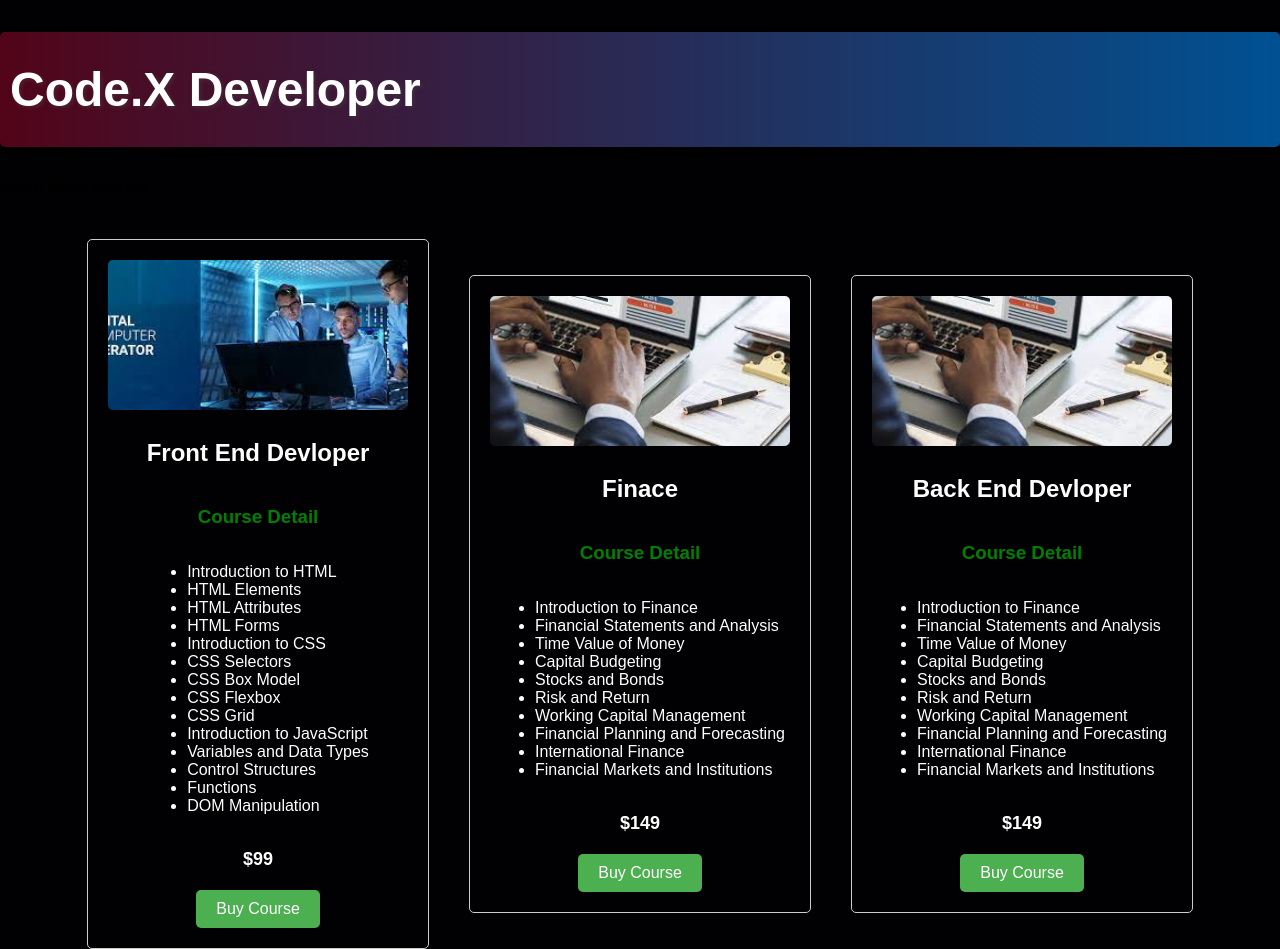
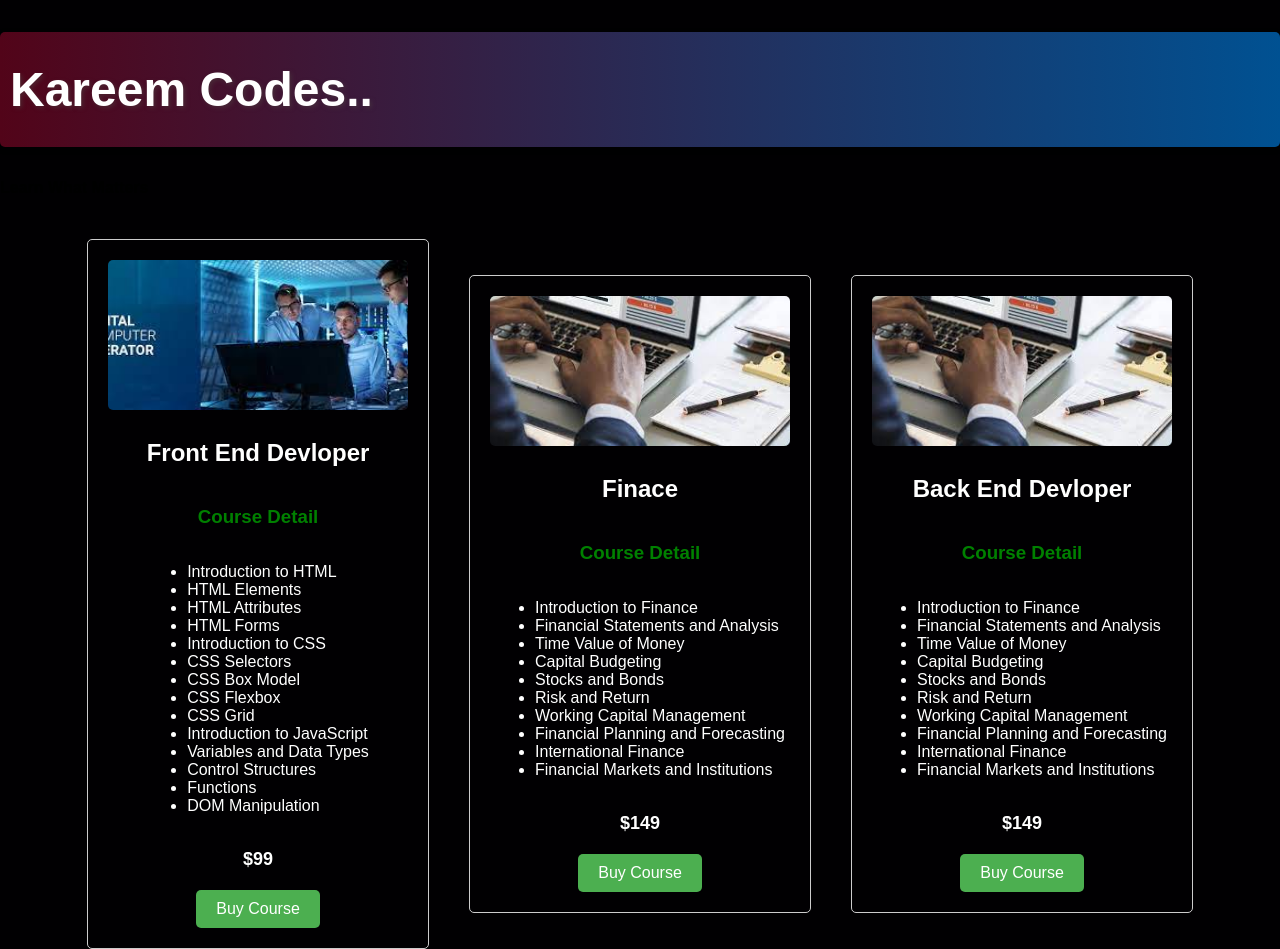
Before and after one commit to Abdulkareemxn/New, a plain HTML site: page index.html in a window 1280 px wide. Drawn offline with Linux system fonts and the light colour scheme; a script that the page names is missing.

Commit message:
index.html

```diff
--- a/index.html
+++ b/index.html
@@ -2,13 +2,13 @@
 <html>
 
 <head>
-    <title>K Codex Dev</title>
+    <title>Kareem Codes..</title>
     <link rel="icon"herf="logo.jpg" type="image\x-icon">
     <link rel="stylesheet" type="text/css" href="style.css">
 </head>
 
 <body>
-   <h1 class="custom-heading">Code.X Developer
+   <h1 class="custom-heading">Kareem Codes..
     <h4> Learn What Matters </h4>
 
     <div class="course-container">
```
